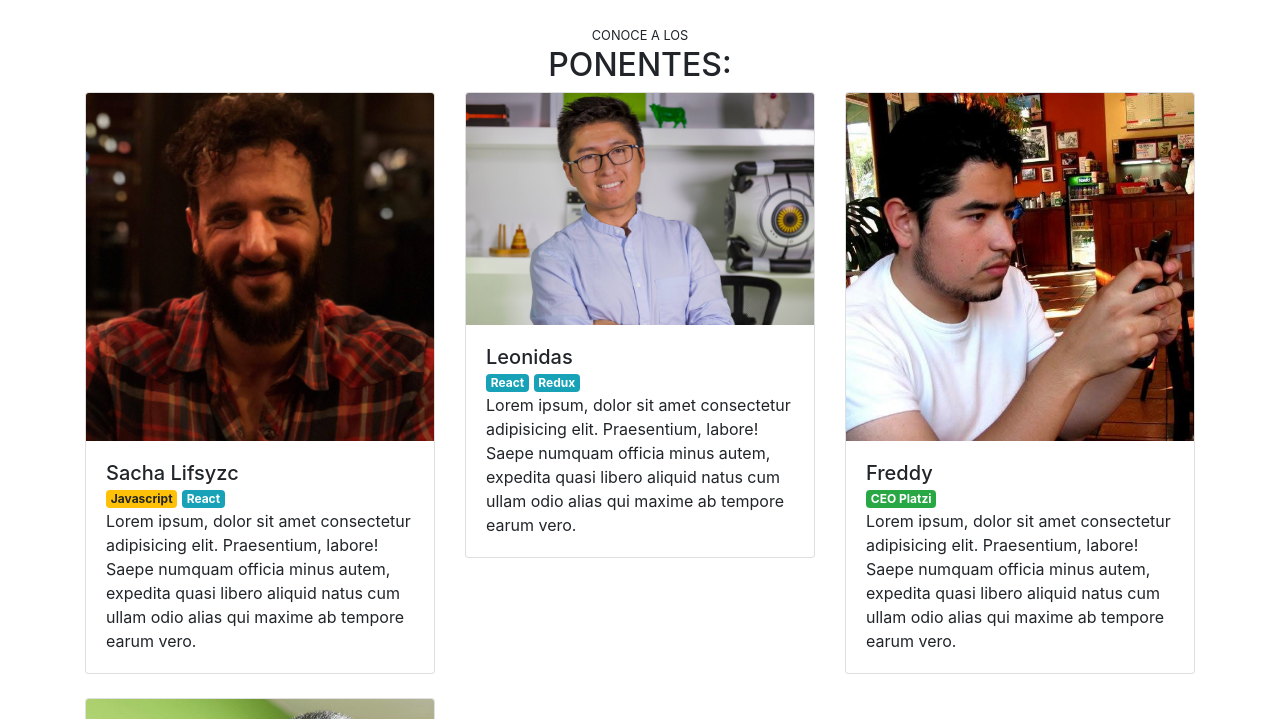
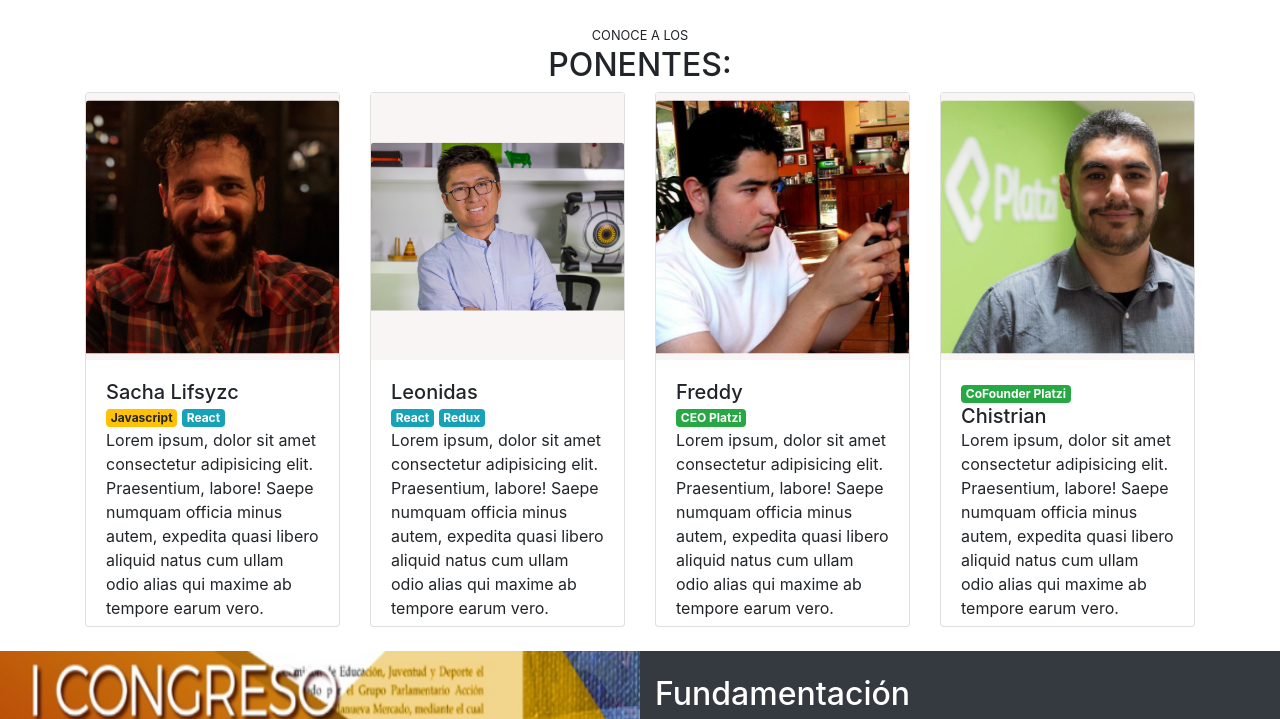
Before and after one commit to lnsc/congreso_demo, a plain HTML site: page index.html in a window 1280 px wide. Shown: the part 998-1717 px from the top of the page. Drawn offline with nearby package versions, Linux system fonts and the light colour scheme.

Commit message:
correccion de cards

```diff
--- a/index.html
+++ b/index.html
@@ -98,9 +98,11 @@
             </div>
 
             <div class="row">
-                <div class="col-lg-4 col-md-6 col-12 mb-4">
-                    <div class="card">
+                <div class="col-lg-4 col-xl-3 col-12 mb-4">
+                    <div class="card h-100 d-inline-block">
+                        <div class="img-card-gen">
                             <img class="card-img-top" src="assets/speakers/sacha.jpg" alt="Foto Sacha">
+                        </div>
                         <div class="card-body">
                             <h5 class="card-title mb-0">Sacha Lifsyzc</h5>
                             <div class="badges">
@@ -112,9 +114,11 @@
                     </div>
                 </div>
 
-                <div class="col-lg-4 col-md-6 col-12 mb-4">
-                    <div class="card">
+                <div class="col-lg-4 col-xl-3 col-12 mb-4">
+                    <div class="card h-100 d-inline-block">
+                        <div class="img-card-gen">
                             <img class="card-img-top" src="assets/speakers/leonidas.jpeg" alt="Foto Sacha">
+                        </div>
                         <div class="card-body">
                             <h5 class="card-title mb-0">Leonidas</h5>
                             <div class="badges">
@@ -127,9 +131,11 @@
                     </div>
                 </div>
 
-                <div class="col-lg-4 col-md-6 col-12 mb-4">
-                    <div class="card">
+                <div class="col-lg-4 col-xl-3 col-12 mb-4">
+                    <div class="card h-100 d-inline-block">
+                        <div class="img-card-gen">
                             <img class="card-img-top" src="assets/speakers/freddy.jpeg" alt="Foto Sacha">
+                        </div>
                         <div class="card-body">
                             <h5 class="card-title mb-0">Freddy</h5>
                             <div class="badges">
@@ -141,9 +147,11 @@
                     </div>
                 </div>
 
-                <div class="col-lg-4 col-md-6 col-12 mb-4">
-                    <div class="card">
+                <div class="col-lg-4 col-xl-3 col-12 mb-4">
+                    <div class="card h-100 d-inline-block">
+                        <div class="img-card-gen">
                             <img class="card-img-top" src="assets/speakers/cvander.jpeg" alt="Foto Sacha">
+                        </div>
                         <div class="card-body">
                             <div class="badges">
                                 <span class="badge badge-success">CoFounder Platzi</span>
@@ -213,6 +221,7 @@
             </div>
 
             <div class="row">
+
                 <div class="card mb-3" style="max-width: 540px;">
                     <div class="row g-0">
                       <div class="col-md-4">
@@ -261,9 +270,12 @@
             </div>
 
             <div class="row">
+
                 <div class="col-lg-4 col-xl-3 col-12 mb-4">
-                    <div class="card">
+                    <div class="card h-100 d-inline-block">
+                        <div class="img-card-gen">
                             <img class="card-img-top" src="./assets/images/Ministerio_de_cultura.png" alt="Foto Sacha">
+                        </div>
                         <div class="card-body">
                             <h5 class="card-title mb-0">Ministerio de Cultura</h5>
                             <div class="badges">
@@ -274,8 +286,10 @@
                 </div>
 
                 <div class="col-lg-4 col-xl-3 col-12 mb-4">
-                    <div class="card">
+                    <div class="card h-100 d-inline-block">
+                        <div class="img-card-gen">
                             <img class="card-img-top" src="./assets/images/gobierno_regional.png" alt="Foto Sacha">
+                        </div>
                         <div class="card-body">
                             <h5 class="card-title mb-0">Gobierno Regional de Puno</h5>
                             <div class="badges">
@@ -287,8 +301,10 @@
                 </div>
 
                 <div class="col-lg-4 col-xl-3 col-12 mb-4">
-                    <div class="card">
+                    <div class="card h-100 d-inline-block">
+                        <div class="img-card-gen">
                             <img class="card-img-top" src="assets/images/municipio.jpeg" alt="Foto Sacha">
+                        </div>
                         <div class="card-body">
                             <h5 class="card-title mb-0">Municipalidad Provincial de Puno</h5>
                             <div class="badges">
@@ -300,8 +316,10 @@
                 </div>
 
                 <div class="col-lg-4 col-xl-3 col-12 mb-4">
-                    <div class="card">
+                    <div class="card h-100 d-inline-block">
+                        <div class="img-card-gen">
                             <img class="card-img-top" src="assets/speakers/cvander.jpeg" alt="Foto Sacha">
+                        </div>
                         <div class="card-body">
                             <h5 class="card-title mb-0">Editorial Altiplano S.A.</h5>
                             <div class="badges">
--- a/styles/index.css
+++ b/styles/index.css
@@ -80,3 +80,19 @@
 #img__help{
     height: 105%;
 }
+
+.card-img-top{
+    position: relative;
+    top: 50%;
+    -webkit-transform: translateY(-50%);
+    -ms-transform: translateY(-50%);
+    transform: translateY(-50%);
+}
+.img-card-gen{
+    height: 50%;
+    background-color: #f9f5f5;
+    overflow: hidden;
+}
+#auspiciadores .img-card-gen{
+    height: 70%;
+}
```
Lines whose indentation alone changed are shown as unchanged.
